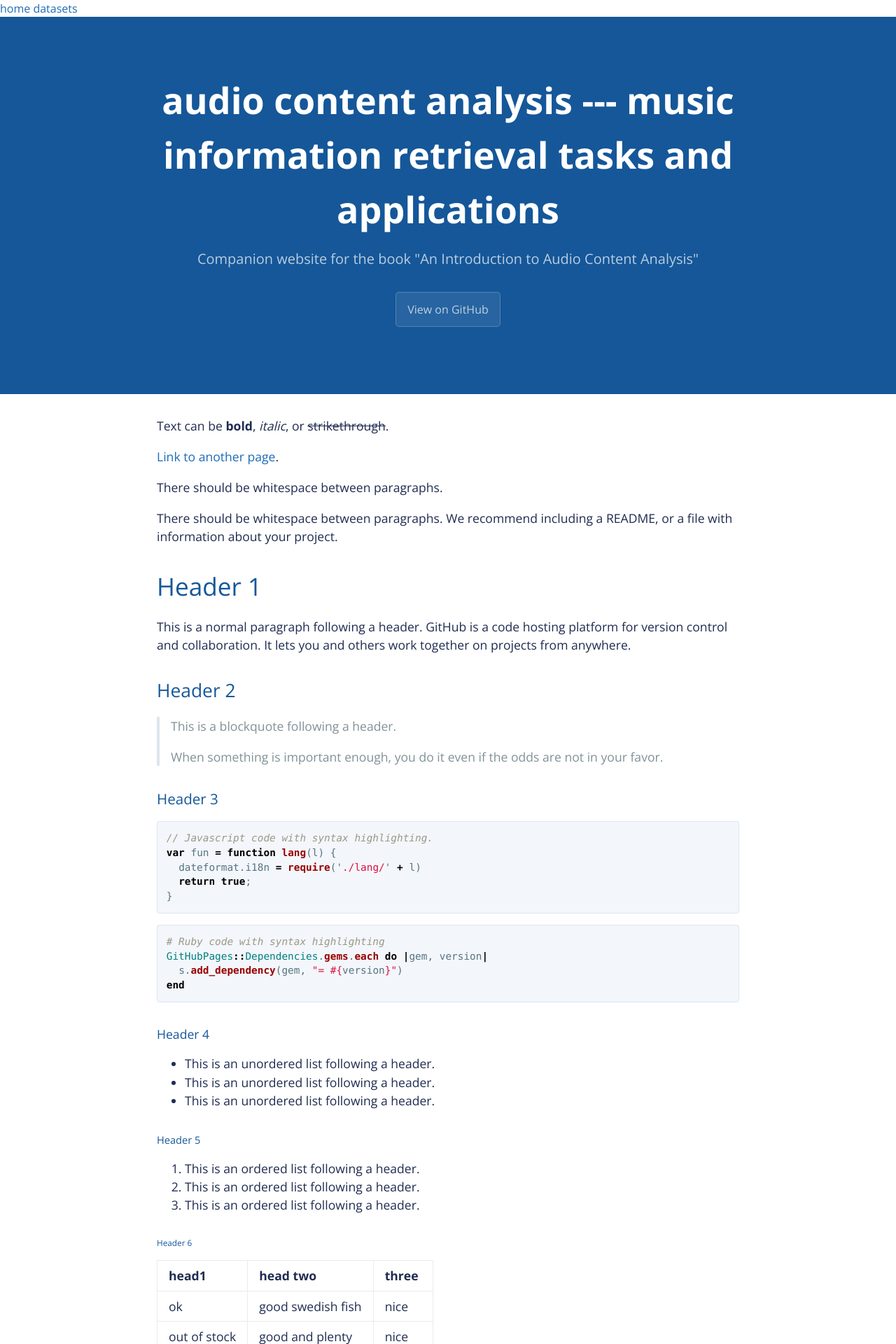
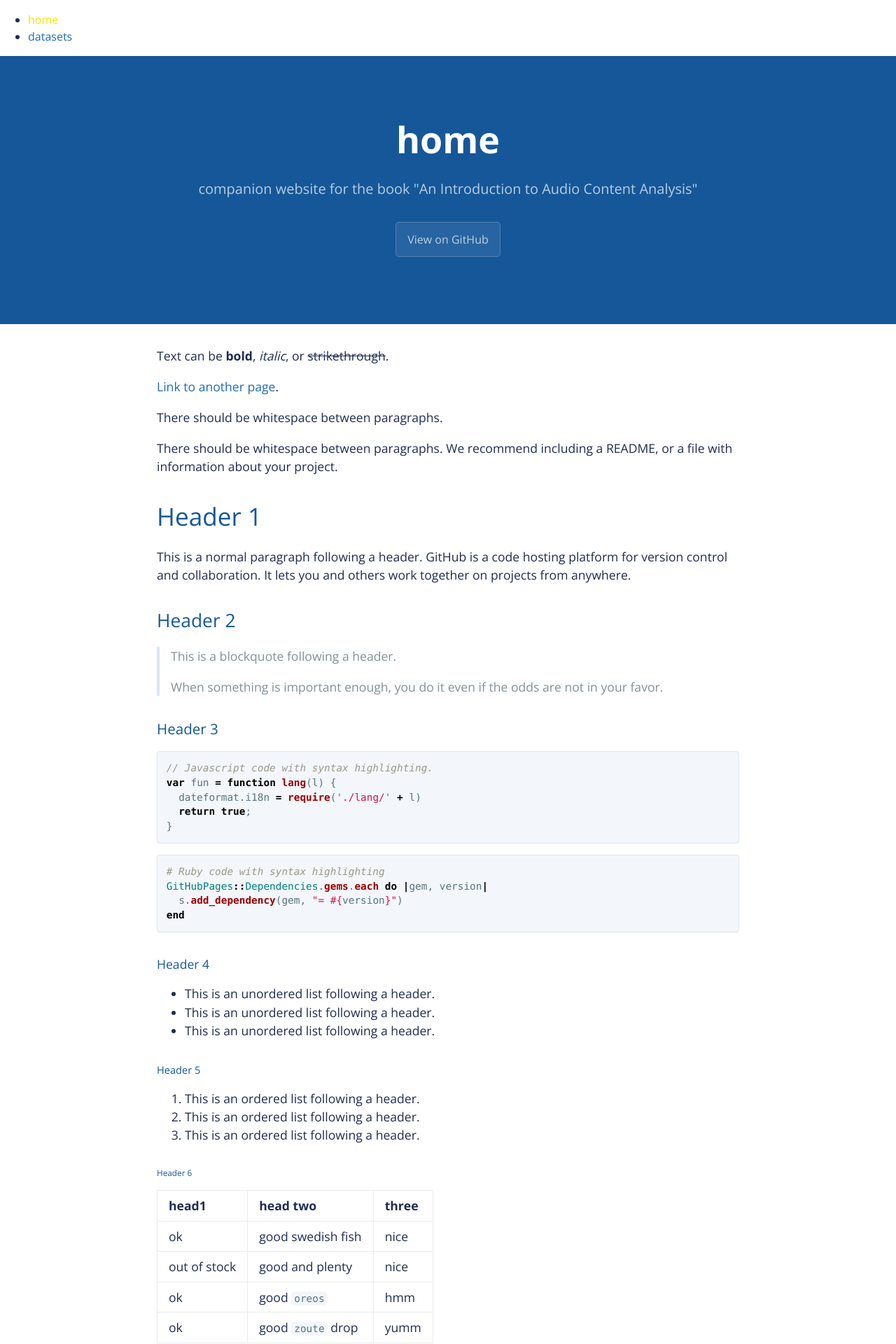
Before and after one commit to alexanderlerch/audiocontentanalysis.org, a Jekyll site: the page built from index.md, in a window 1280 px wide. Shown: the top 1920 px of the page at 70% size. Built offline with Jekyll 4.4.1, drawn with Linux system fonts in a browser that asks for light colours.

Commit message:
more playing around

```diff
--- a/_config.yml
+++ b/_config.yml
@@ -1,6 +1,5 @@
-title: audio content analysis --- music information retrieval tasks and applications
-description: Companion website for the book "An Introduction to Audio Content Analysis"
+title: audio content analysis
+description: music information retrieval tasks and applications
 show_downloads: false
-is_project_page: false
-google_analytics:
+github.is_project_page: false
 theme: jekyll-theme-cayman
--- a/_includes/head-custom.html
+++ b/_includes/head-custom.html
@@ -1,9 +1,18 @@
 <!-- start custom head snippets, customize with your own _includes/head-custom.html file -->
 <nav>
-  <a href="/">home</a>
-  <a href="audiocontentanalysis.org/data-sets.html">datasets</a>
+  <ul>
+    {% assign navigation_pages = site.html_pages | sort: 'navigation_weight' %}
+    {% for p in navigation_pages %}
+      {% if p.navigation_weight %}
+        <li>
+          <a href="{{ p.url }}" {% if p.url == page.url %}class="active"{% endif %}>
+            {{ p.title }}
+          </a>
+        </li>
+      {% endif %}
+    {% endfor %}
+  </ul>
 </nav>
-
 <!-- Setup Google Analytics -->
 <!--{% include head-custom-google-analytics.html %} -->
 
--- /dev/null
+++ b/_sass/custom.scss
@@ -0,0 +1,3 @@
+a.active {
+  color: #FFE000;
+}
--- a/_sass/jekyll-theme-cayman.scss
+++ b/_sass/jekyll-theme-cayman.scss
@@ -2,6 +2,7 @@
 @import "rouge-github";
 @import "variables";
 @import url('https://fonts.googleapis.com/css?family=Open+Sans:400,700&display=swap');
+@import "custom";
 
 @mixin large {
   @media screen and (min-width: #{$large-breakpoint}) {
--- a/index.md
+++ b/index.md
@@ -1,6 +1,10 @@
 ---
 layout: default
+title: home
+description: companion website for the book "An Introduction to Audio Content Analysis"
+navigation_weight: 1
 ---
+
 
 Text can be **bold**, _italic_, or ~~strikethrough~~.
 
```
Also changed, not shown: data-sets.md (+1 -0 lines).
